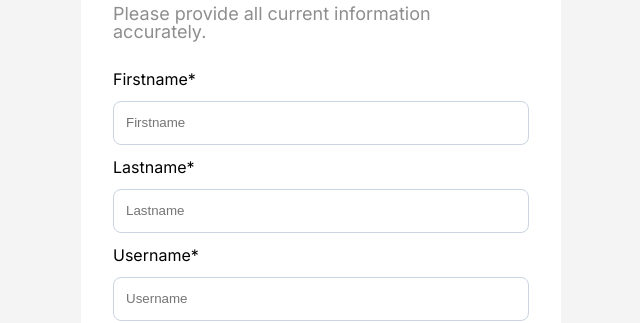
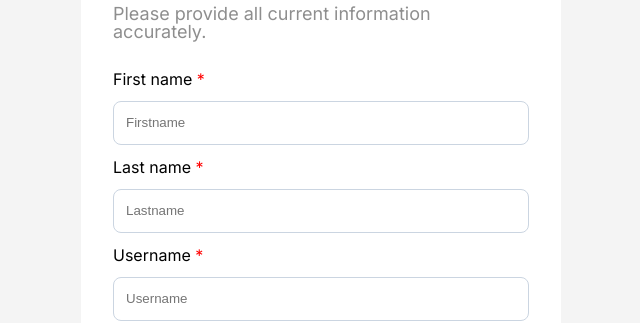
Before and after one commit to TOM-BOSS-pinetour/mutli-step-form, a React (Vite) app: page / in a window 1280 px wide. Shown: the part 202-525 px from the top of the page, without its empty margins (319-959 px from the left). Built offline with nearby package versions, Linux system fonts and the light colour scheme.

Commit message:
step LocalStorage

```diff
--- a/src/App.css
+++ b/src/App.css
@@ -221,3 +221,6 @@ body {
   object-fit: cover;
   border-radius: 8px;
 }
+.colorRed {
+  color: red;
+}
--- a/src/App.jsx
+++ b/src/App.jsx
@@ -1,12 +1,15 @@
 import "./App.css";
-import { useState } from "react";
+import { useEffect, useState } from "react";
 import { StepOne } from "./components/StepOne";
 import { StepTwo } from "./components/StepTwo";
 import { StepThree } from "./components/StepThree";
 import { AllSet } from "./Allset";
 
 function App() {
-  const [step, setStep] = useState(1);
+  const [step, setStep] = useState(() => {
+    const storedStep = localStorage.getItem("step");
+    return storedStep ? parseInt(storedStep, 10) : 1;
+  });
 
   const nextStep = () => {
     if (step < 3) setStep(step + 1);
@@ -19,6 +22,10 @@ function App() {
   const submitHandler = () => {
     setStep(4);
   };
+
+  useEffect(() => {
+    localStorage.setItem("step", step.toString());
+  }, [step]);
 
   return (
     <div className="app">
--- a/src/components/StepOne.jsx
+++ b/src/components/StepOne.jsx
@@ -79,7 +79,9 @@ export function StepOne({ nextStep }) {
         </div>
 
         <div className="stepOneInputs inter">
-          <label>Firstname*</label>
+          <label>
+            First name <span className="colorRed">*</span>
+          </label>
           <input
             type="text"
             className={`inputs ${errors.Firstname ? "inputError" : ""}`}
@@ -91,7 +93,9 @@ export function StepOne({ nextStep }) {
             <span className="errorText">{errors.Firstname}</span>
           )}
 
-          <label>Lastname*</label>
+          <label>
+            Last name <span className="colorRed">*</span>
+          </label>
           <input
             type="text"
             className={`inputs ${errors.Lastname ? "inputError" : ""}`}
@@ -103,7 +107,9 @@ export function StepOne({ nextStep }) {
             <span className="errorText">{errors.Lastname}</span>
           )}
 
-          <label>Username*</label>
+          <label>
+            Username <span className="colorRed">*</span>
+          </label>
           <input
             type="text"
             className={`inputs ${errors.Username ? "inputError" : ""}`}
--- a/src/components/StepThree.jsx
+++ b/src/components/StepThree.jsx
@@ -74,7 +74,9 @@ export function StepThree({ prevStep, submitHandler }) {
         </div>
 
         <div className="stepOneInputs inter">
-          <label>Date of birth*</label>
+          <label>
+            Date of birth <span className="colorRed">*</span>
+          </label>
           <input
             type="date"
             className={`inputs ${errors.date ? "inputError" : ""}`}
@@ -83,7 +85,9 @@ export function StepThree({ prevStep, submitHandler }) {
           />
           {errors.date && <div className="errorText">{errors.date}</div>}
 
-          <label>Profile image*</label>
+          <label>
+            Profile image <span className="colorRed">*</span>
+          </label>
           <div
             className={`image-upload-container ${
               errors.image ? "inputError" : ""
--- a/src/components/StepTwo.jsx
+++ b/src/components/StepTwo.jsx
@@ -71,7 +71,9 @@ export function StepTwo({ nextStep, prevStep }) {
         </div>
 
         <div className="stepOneInputs inter">
-          <label>Email*</label>
+          <label>
+            Email <span className="colorRed">*</span>
+          </label>
           <input
             type="email"
             className={`inputs ${errors.Email ? "inputError" : ""}`}
@@ -84,7 +86,9 @@ export function StepTwo({ nextStep, prevStep }) {
           />
           {errors.Email && <span className="errorText">{errors.Email}</span>}
 
-          <label>Phone number*</label>
+          <label>
+            Phone number <span className="colorRed">*</span>
+          </label>
           <input
             type="text"
             className={`inputs ${errors.Phone ? "inputError" : ""}`}
@@ -97,7 +101,9 @@ export function StepTwo({ nextStep, prevStep }) {
           />
           {errors.Phone && <span className="errorText">{errors.Phone}</span>}
 
-          <label>Password*</label>
+          <label>
+            Password <span className="colorRed">*</span>
+          </label>
           <input
             type="password"
             className={`inputs ${errors.Password ? "inputError" : ""}`}
@@ -113,7 +119,9 @@ export function StepTwo({ nextStep, prevStep }) {
             <span className="errorText">{errors.Password}</span>
           )}
 
-          <label>Confirm Password*</label>
+          <label>
+            Confirm Password <span className="colorRed">*</span>
+          </label>
           <input
             type="password"
             className={`inputs ${errors.ConfirmPassword ? "inputError" : ""}`}
```
